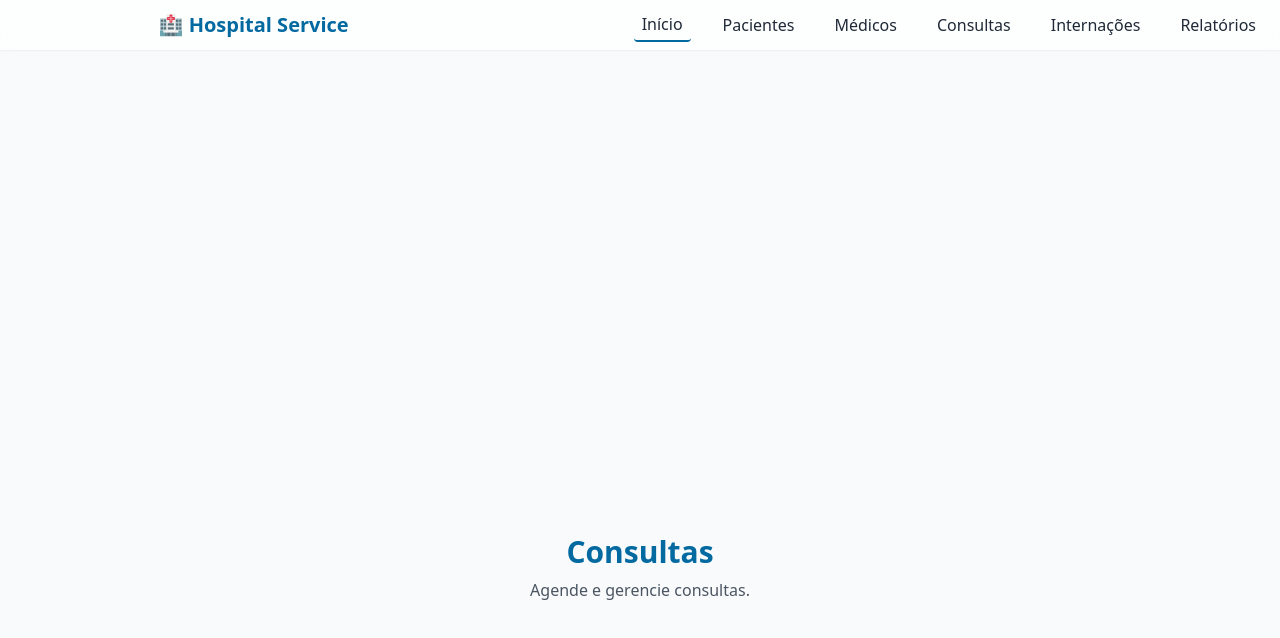
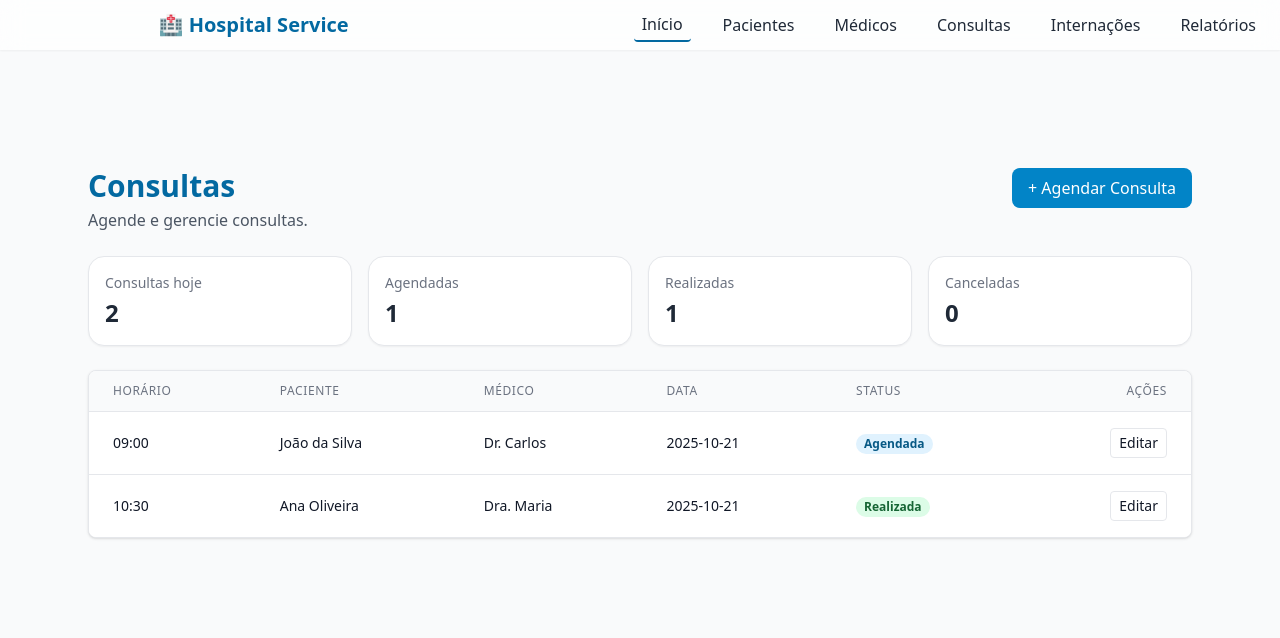
Before and after one commit to gabrielcaixeta01/Hospital-Service-App-, a Next.js app: page /consultas in a window 1280 px wide. Shown: the top 638 px of the page. Built offline with nearby package versions, Linux system fonts and the light colour scheme.

Commit message:
feat: adicionado o form para agendar consultas

```diff
--- a/src/app/(protected)/consultas/novo/page.tsx
+++ b/src/app/(protected)/consultas/novo/page.tsx
@@ -1,11 +1,182 @@
+"use client";
+
+import { useState, useEffect } from "react";
+import { useRouter } from "next/navigation";
+
+interface Paciente {
+  id: number;
+  nome: string;
+}
+
+interface Medico {
+  id: number;
+  nome: string;
+  especialidade?: string;
+}
+
 export default function Page() {
+  const router = useRouter();
+  const [loading, setLoading] = useState(false);
+  const [pacientes, setPacientes] = useState<Paciente[]>([]);
+  const [medicos, setMedicos] = useState<Medico[]>([]);
+  const [form, setForm] = useState({
+    pacienteId: "",
+    medicoId: "",
+    data: new Date().toISOString().slice(0, 10),
+    hora: "09:00",
+    motivo: "",
+  });
+
+  useEffect(() => {
+    // Simular fetch
+    const mockPacientes: Paciente[] = [
+      { id: 1, nome: "João da Silva" },
+      { id: 2, nome: "Ana Oliveira" },
+    ];
+    const mockMedicos: Medico[] = [
+      { id: 1, nome: "Dr. Carlos", especialidade: "Clínica" },
+      { id: 2, nome: "Dra. Maria", especialidade: "Pediatria" },
+    ];
+    setPacientes(mockPacientes);
+    setMedicos(mockMedicos);
+  }, []);
+
+  const handleChange = (
+    e: React.ChangeEvent<
+      HTMLInputElement | HTMLSelectElement | HTMLTextAreaElement
+    >
+  ) => {
+    const { name, value } = e.target;
+    setForm((prev) => ({ ...prev, [name]: value }));
+  };
+
+  const handleSubmit = async (e: React.FormEvent) => {
+    e.preventDefault();
+    setLoading(true);
+    try {
+      // TODO: enviar para API real
+      await new Promise((res) => setTimeout(res, 800));
+      router.push("/consultas");
+    } catch (err) {
+      console.error(err);
+      alert("Erro ao agendar consulta");
+    } finally {
+      setLoading(false);
+    }
+  };
+
   return (
-    <main className="min-h-screen flex items-center justify-center bg-gray-50 pt-16">
-      <div className="w-full max-w-6xl px-6 py-10">
-        <section className="min-h-screen flex flex-col items-center justify-center">
+    <main className="min-h-screen bg-gray-50 pt-16">
+      <div className="w-full max-w-4xl px-6 py-10 mx-auto">
+        <div className="mb-6">
           <h1 className="text-3xl font-bold text-blue-700">Nova Consulta</h1>
           <p className="text-gray-600 mt-2">Agende uma nova consulta.</p>
-        </section>
+        </div>
+
+        <form
+          onSubmit={handleSubmit}
+          className="bg-white rounded-lg border p-6"
+        >
+          <div className="grid grid-cols-1 sm:grid-cols-2 gap-4">
+            <div>
+              <label className="block text-sm font-medium text-gray-700">
+                Paciente
+              </label>
+              <select
+                name="pacienteId"
+                value={form.pacienteId}
+                onChange={handleChange}
+                required
+                className="mt-1 block w-full rounded-md border-gray-300 p-2"
+              >
+                <option value="">Selecione um paciente</option>
+                {pacientes.map((p) => (
+                  <option key={p.id} value={p.id}>
+                    {p.nome}
+                  </option>
+                ))}
+              </select>
+            </div>
+
+            <div>
+              <label className="block text-sm font-medium text-gray-700">
+                Médico
+              </label>
+              <select
+                name="medicoId"
+                value={form.medicoId}
+                onChange={handleChange}
+                required
+                className="mt-1 block w-full rounded-md border-gray-300 p-2"
+              >
+                <option value="">Selecione um médico</option>
+                {medicos.map((m) => (
+                  <option key={m.id} value={m.id}>
+                    {m.nome} - {m.especialidade}
+                  </option>
+                ))}
+              </select>
+            </div>
+
+            <div>
+              <label className="block text-sm font-medium text-gray-700">
+                Data
+              </label>
+              <input
+                type="date"
+                name="data"
+                value={form.data}
+                onChange={handleChange}
+                required
+                className="mt-1 block w-full rounded-md border-gray-300 p-2"
+              />
+            </div>
+
+            <div>
+              <label className="block text-sm font-medium text-gray-700">
+                Hora
+              </label>
+              <input
+                type="time"
+                name="hora"
+                value={form.hora}
+                onChange={handleChange}
+                required
+                className="mt-1 block w-full rounded-md border-gray-300 p-2"
+              />
+            </div>
+
+            <div className="sm:col-span-2">
+              <label className="block text-sm font-medium text-gray-700">
+                Motivo
+              </label>
+              <textarea
+                name="motivo"
+                value={form.motivo}
+                onChange={handleChange}
+                rows={4}
+                className="mt-1 block w-full rounded-md border-gray-300 p-2"
+              />
+            </div>
+          </div>
+
+          <div className="mt-6 flex justify-end gap-3">
+            <button
+              type="button"
+              onClick={() => router.push("/consultas")}
+              className="px-4 py-2 border rounded-md"
+            >
+              Cancelar
+            </button>
+            <button
+              type="submit"
+              disabled={loading}
+              className="px-4 py-2 bg-blue-600 text-white rounded-md disabled:opacity-50"
+            >
+              {loading ? "Agendando..." : "Agendar"}
+            </button>
+          </div>
+        </form>
       </div>
     </main>
   );
--- a/src/app/(protected)/consultas/page.tsx
+++ b/src/app/(protected)/consultas/page.tsx
@@ -1,14 +1,130 @@
+"use client";
+
+import Link from "next/link";
+
+const MOCK = [
+  {
+    id: 1,
+    paciente: "João da Silva",
+    medico: "Dr. Carlos",
+    data: "2025-10-21",
+    horario: "09:00",
+    status: "Agendada",
+  },
+  {
+    id: 2,
+    paciente: "Ana Oliveira",
+    medico: "Dra. Maria",
+    data: "2025-10-21",
+    horario: "10:30",
+    status: "Realizada",
+  },
+];
+
 export default function Page() {
   return (
-    <main className="min-h-screen flex items-center justify-center bg-gray-50 pt-16">
-      <div className="w-full max-w-6xl px-6 py-10">
-        <section
-          id="consultas"
-          className="min-h-screen flex flex-col items-center justify-center"
-        >
-          <h1 className="text-3xl font-bold text-blue-700">Consultas</h1>
-          <p className="text-gray-600 mt-2">Agende e gerencie consultas.</p>
-        </section>
+    <main className="min-h-screen bg-gray-50 pt-16">
+      <div className="w-full max-w-6xl px-6 py-10 mx-auto">
+        <div className="flex items-start justify-between mb-6">
+          <div>
+            <h1 className="text-3xl font-bold text-blue-700">Consultas</h1>
+            <p className="text-gray-600 mt-1">Agende e gerencie consultas.</p>
+          </div>
+
+          <div className="flex items-center gap-2">
+            <Link
+              href="/consultas/novo"
+              className="px-4 py-2 rounded-lg bg-blue-600 text-white hover:bg-blue-700"
+            >
+              + Agendar Consulta
+            </Link>
+          </div>
+        </div>
+
+        <div className="grid grid-cols-1 sm:grid-cols-2 lg:grid-cols-4 gap-4 mb-6">
+          {[
+            { label: "Consultas hoje", value: MOCK.length },
+            { label: "Agendadas", value: 1 },
+            { label: "Realizadas", value: 1 },
+            { label: "Canceladas", value: 0 },
+          ].map((k) => (
+            <div
+              key={k.label}
+              className="rounded-2xl border bg-white p-4 shadow-sm"
+            >
+              <div className="text-sm text-gray-500">{k.label}</div>
+              <div className="text-2xl font-semibold text-gray-800 mt-1">
+                {k.value}
+              </div>
+            </div>
+          ))}
+        </div>
+
+        <div className="bg-white rounded-lg border shadow overflow-x-auto">
+          <table className="min-w-full divide-y divide-gray-200">
+            <thead className="bg-gray-50">
+              <tr>
+                <th className="px-6 py-3 text-left text-xs font-medium text-gray-500 uppercase tracking-wider">
+                  Horário
+                </th>
+                <th className="px-6 py-3 text-left text-xs font-medium text-gray-500 uppercase tracking-wider">
+                  Paciente
+                </th>
+                <th className="px-6 py-3 text-left text-xs font-medium text-gray-500 uppercase tracking-wider">
+                  Médico
+                </th>
+                <th className="px-6 py-3 text-left text-xs font-medium text-gray-500 uppercase tracking-wider">
+                  Data
+                </th>
+                <th className="px-6 py-3 text-left text-xs font-medium text-gray-500 uppercase tracking-wider">
+                  Status
+                </th>
+                <th className="px-6 py-3 text-right text-xs font-medium text-gray-500 uppercase tracking-wider">
+                  Ações
+                </th>
+              </tr>
+            </thead>
+            <tbody className="bg-white divide-y divide-gray-200">
+              {MOCK.map((c) => (
+                <tr key={c.id} className="hover:bg-gray-50">
+                  <td className="px-6 py-4 whitespace-nowrap text-sm text-gray-900">
+                    {c.horario}
+                  </td>
+                  <td className="px-6 py-4 whitespace-nowrap text-sm text-gray-900">
+                    {c.paciente}
+                  </td>
+                  <td className="px-6 py-4 whitespace-nowrap text-sm text-gray-900">
+                    {c.medico}
+                  </td>
+                  <td className="px-6 py-4 whitespace-nowrap text-sm text-gray-900">
+                    {c.data}
+                  </td>
+                  <td className="px-6 py-4 whitespace-nowrap text-sm">
+                    <span
+                      className={`px-2 inline-flex text-xs leading-5 font-semibold rounded-full ${
+                        c.status === "Realizada"
+                          ? "bg-green-100 text-green-800"
+                          : "bg-blue-100 text-blue-800"
+                      }`}
+                    >
+                      {c.status}
+                    </span>
+                  </td>
+                  <td className="px-6 py-4 whitespace-nowrap text-right text-sm">
+                    <div className="flex items-center justify-end gap-2">
+                      <Link
+                        href={`/consultas/${c.id}`}
+                        className="px-2 py-1 text-sm border rounded"
+                      >
+                        Editar
+                      </Link>
+                    </div>
+                  </td>
+                </tr>
+              ))}
+            </tbody>
+          </table>
+        </div>
       </div>
     </main>
   );
```
